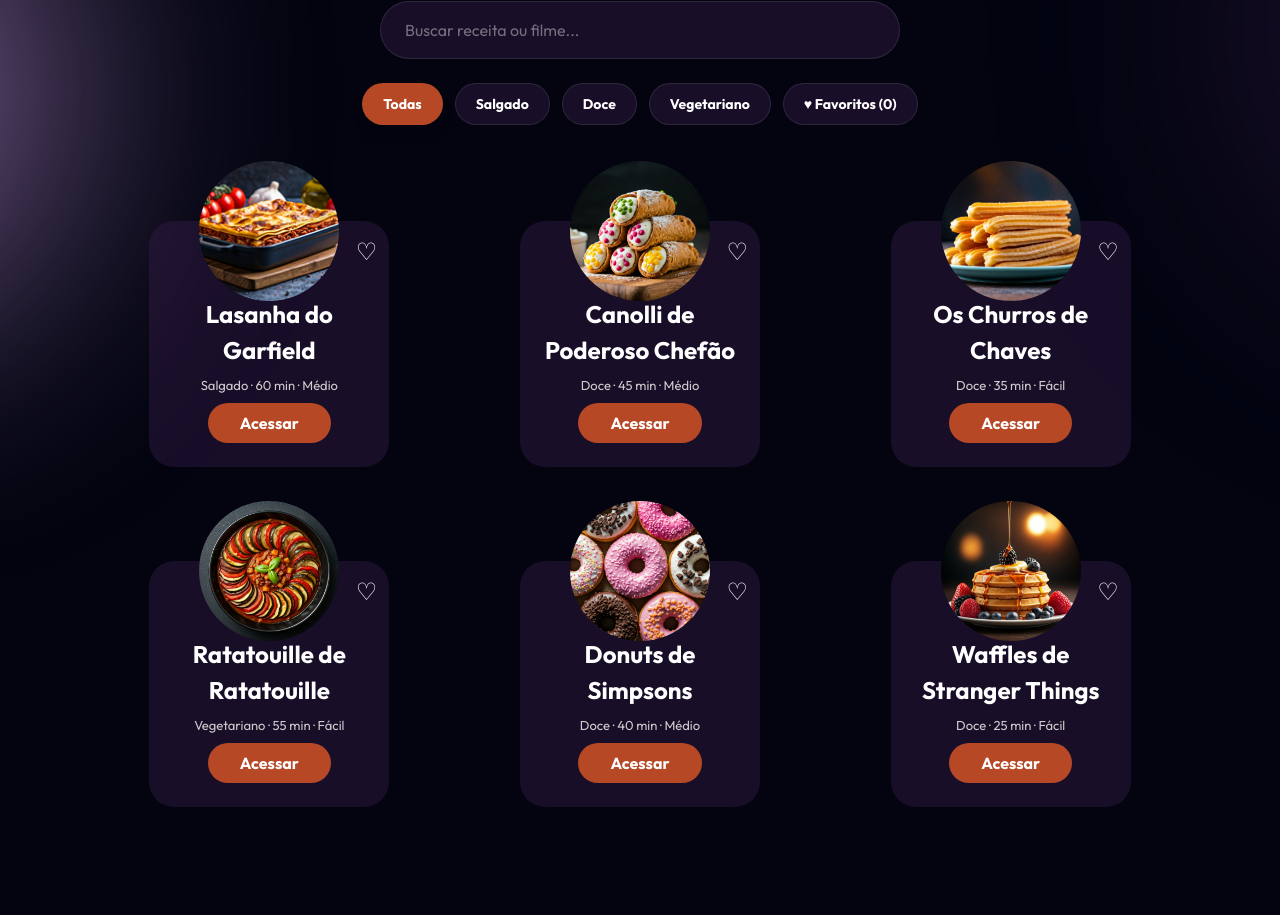
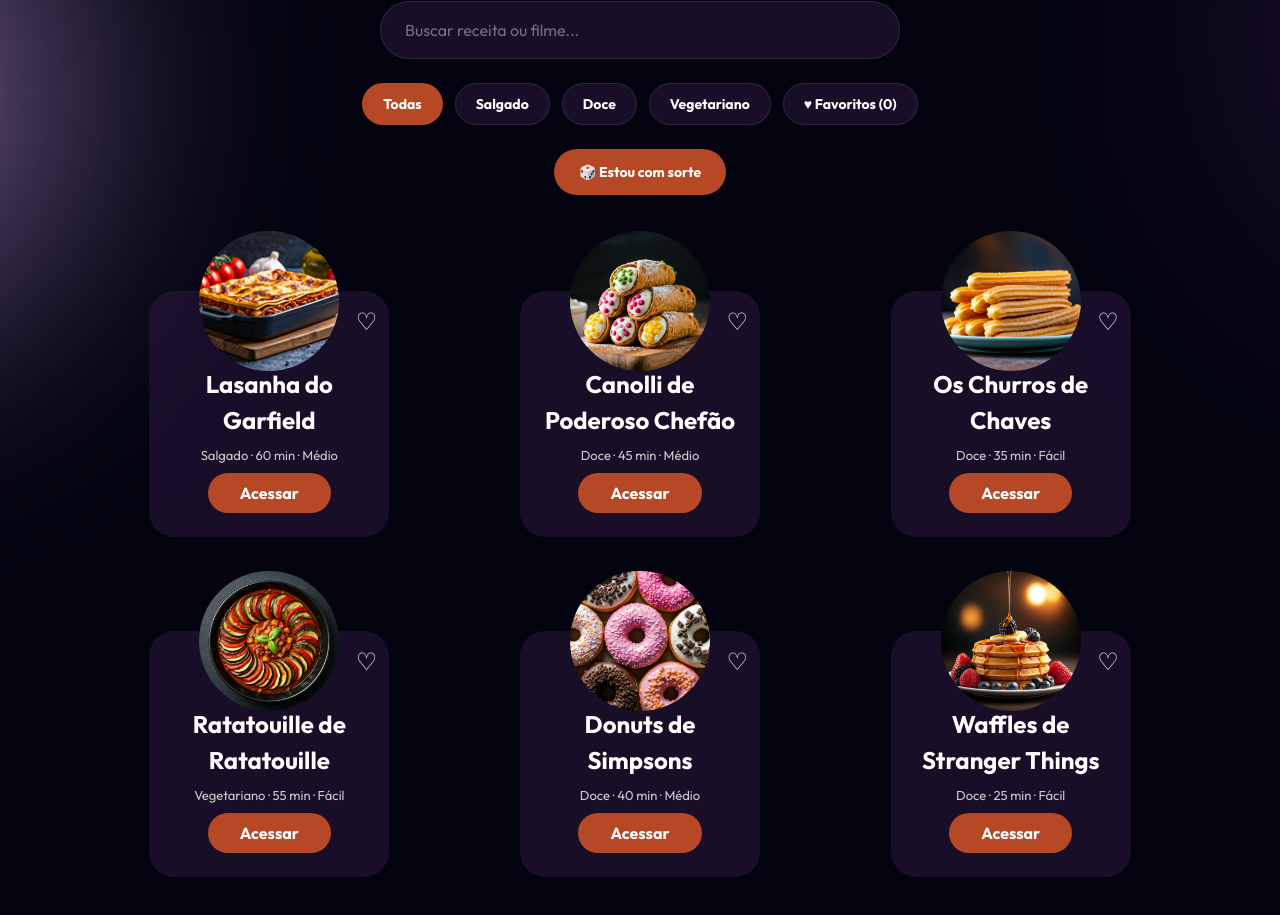
Before and after one commit to carolinneVictoria/cine-bite, a React (Vite) app: page / in a window 1280 px wide. Shown: the part 2061-2976 px from the top of the page. Built offline with nearby package versions, Linux system fonts and the light colour scheme.

Commit message:
feat: add "Feeling Lucky" button to randomly select and scroll to a recipe

```diff
--- a/src/components/RecipeSection/index.jsx
+++ b/src/components/RecipeSection/index.jsx
@@ -1,4 +1,4 @@
-import { useEffect, useState } from "react";
+import { useEffect, useRef, useState } from "react";
 import Recipe from "../Recipes";
 import lasanhaImg from "../../assets/lasanha.png"
 import canolliImg from "../../assets/burritos.jpg"
@@ -204,6 +204,23 @@
         );
     }
 
+    const recipeRefs = useRef({});
+
+    function handleFeelingLucky() {
+        const pool = filteredReceitas.length > 0 ? filteredReceitas : receitas;
+        const sorteada = pool[Math.floor(Math.random() * pool.length)];
+        if (!sorteada) return;
+
+        setSearch("");
+        setCategory("Todas");
+        setShowFavorites(false);
+
+        const card = document.getElementById(`receita-${sorteada.id}`);
+        card?.scrollIntoView({ behavior: "smooth", block: "center" });
+
+        setTimeout(() => recipeRefs.current[sorteada.id]?.open(), 400);
+    }
+
     return (
         <section id="receitas" className="pb-32">
             <h1 className="text-(--text) text-center font-bold text-[90px] mt-[229px] mb-10">
@@ -285,6 +302,26 @@
                         ♥ Favoritos ({favorites.length})
                     </button>
                 </div>
+
+                <button
+                    onClick={handleFeelingLucky}
+                    className="
+                rounded-full
+                px-6 py-3
+                text-sm
+                font-bold
+                cursor-pointer
+                border border-transparent
+                bg-(--button)
+                hover:bg-(--button-hover)
+                text-white
+                shadow-lg
+                transition-all duration-300
+                hover:-translate-y-0.5
+            "
+                >
+                    🎲 Estou com sorte
+                </button>
             </div>
 
             {/* Receitas */}
@@ -303,6 +340,8 @@
                 {filteredReceitas.map((receita) => (
                     <Recipe
                         key={receita.id}
+                        ref={(node) => { recipeRefs.current[receita.id] = node; }}
+                        id={receita.id}
                         title={receita.title}
                         image={receita.img}
                         description={receita.description}
```
